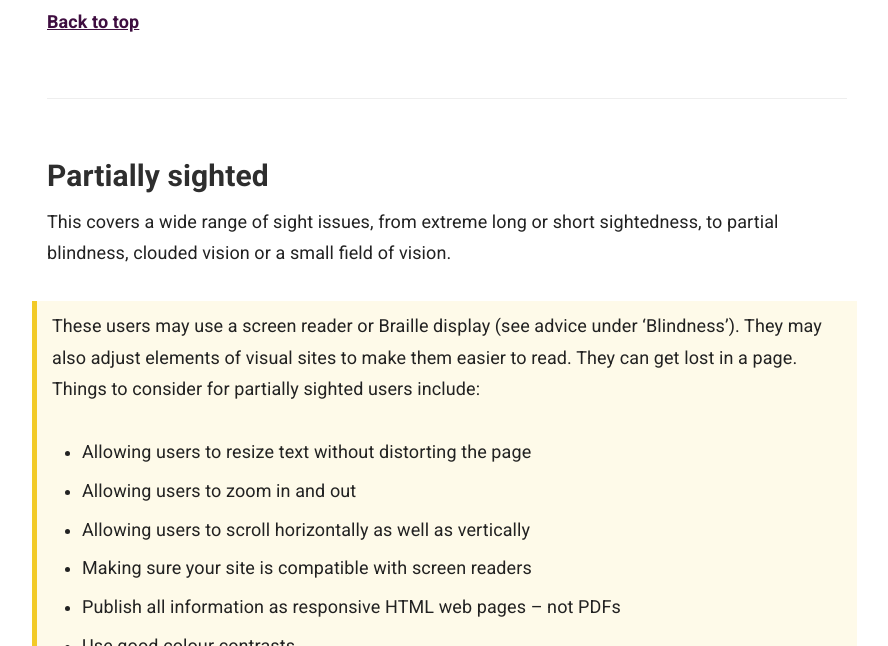
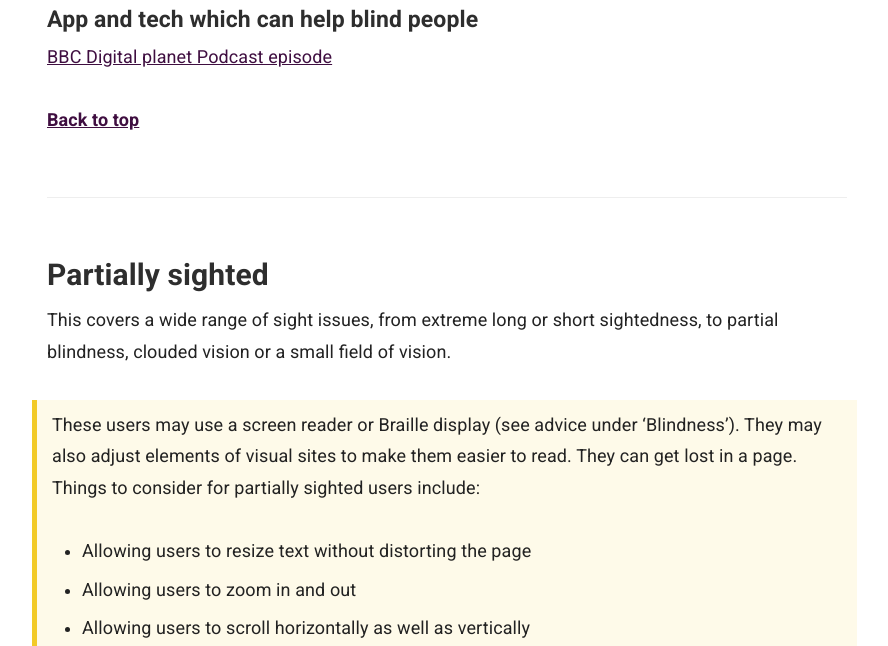
Before and after one commit to numbat70/inclusion2021, a Jekyll site: the page built from _docs/accessibility/advice-specific.md, in a window 1280 px wide and 900 px high, scrolled down 12711 px, cut to the strip 254-900 px from the top of the window. Shown: the whole strip, without its empty margins (343-1231 px from the left). Built offline with Jekyll 4.4.1, drawn with Linux system fonts in a browser that asks for light colours.

Commit message:
SK - add podcast link for blind people

```diff
--- a/_docs/accessibility/advice-specific.md
+++ b/_docs/accessibility/advice-specific.md
@@ -228,6 +228,9 @@ There are varying degrees of blindness and the legal definition can vary from co
 
 **Kristy Viers is blind**. She has a great [Youtube channel](https://www.youtube.com/c/KristyViers/videos) where you can see her using tech. Below is one where is is using **VoiceOver and a Braille screen input**
 <iframe title="Kristy Viers, using VoiceOver and a Braille screen input on her iPad" width="560" height="315" src="https://www.youtube.com/embed/wueLXCbm_KY" frameborder="0" allow="accelerometer; autoplay; clipboard-write; encrypted-media; gyroscope; picture-in-picture" allowfullscreen></iframe>
+
+#### App and tech which can help blind people
+[BBC Digital planet Podcast episode](https://www.bbc.co.uk/programmes/w3csz994)
 
 [**Back to top**]()
 
```
